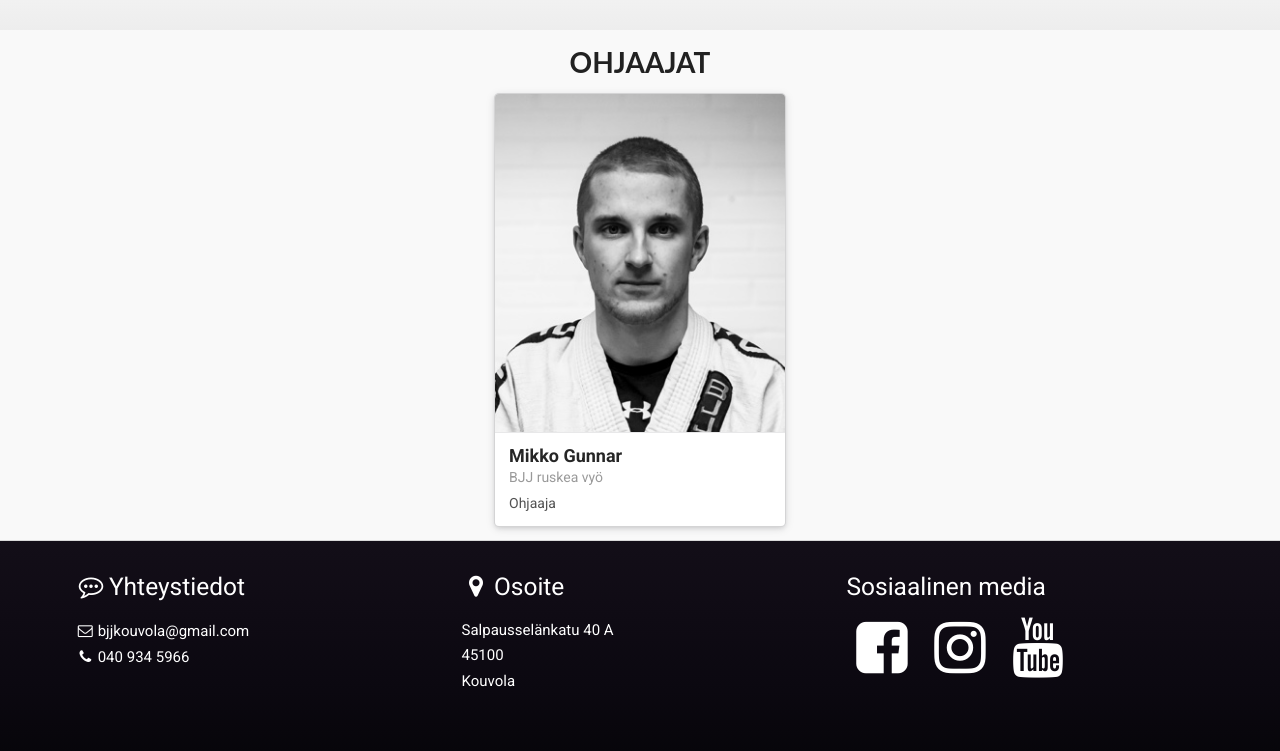
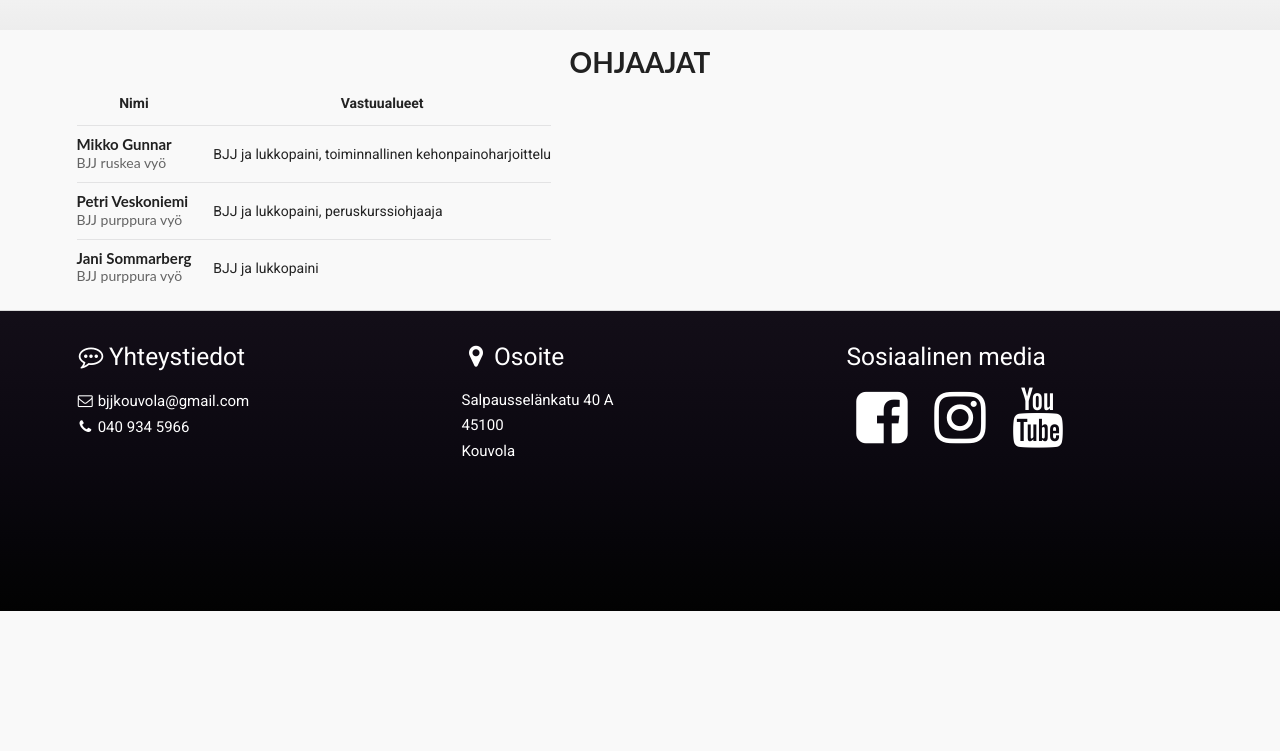
Before and after one commit to iispe/bjjkouvola, a plain HTML site: page index.html in a window 1280 px wide. Shown: the part 3139-3890 px from the top of the page. After the commit the page ends 3750 px from the top, so only its background shows below. Drawn offline with nearby package versions, Linux system fonts and the light colour scheme.

Commit message:
change ohjaajat list

```diff
--- a/index.html
+++ b/index.html
@@ -293,22 +293,47 @@
             <h1 id="ohjaajat" class="ui center aligned icon header">
                 OHJAAJAT
             </h1>
-            <div class="ui cards">
-                <div class="ui raised centered card">
-                    <div class="image">
-                        <img src="images/avatars/mikko.jpg">
-                    </div>
-                    <div class="content">
-                        <div class="header">Mikko Gunnar</div>
-                        <div class="meta">
-                            <a>BJJ ruskea vyö</a>
-                        </div>
-                        <div class="description">
-                            Ohjaaja
-                        </div>
-                    </div>
-                </div>
-            </div>
+            <table class="ui center very basic collapsing  table">
+                <thead>
+                    <th class="center aligned">
+                        Nimi
+                    </th>
+                    <th class="center aligned">Vastuualueet</th>
+                </thead>
+                <tbody>
+                    <tr>
+                        <td>
+                        <h4 class="ui image header">
+                            <div class="content">Mikko Gunnar
+                        <div class="sub header">BJJ ruskea vyö</div></div></td>
+
+                        </h4>
+                        <td>BJJ ja lukkopaini, toiminnallinen kehonpainoharjoittelu</td>
+                    </tr>
+                    <tr>
+                        <td>
+                        <h4 class="ui image header">
+                            <div class="content">Petri Veskoniemi
+                                <div class="sub header">BJJ purppura vyö</div>
+                            </div>
+                            </td>
+
+                        </h4>
+                        <td>BJJ ja lukkopaini, peruskurssiohjaaja</td>
+                    </tr>
+                    <tr>
+                        <td>
+                        <h4 class="ui image header">
+                            <div class="content">Jani Sommarberg
+                                <div class="sub header">BJJ purppura vyö</div>
+                            </div>
+                            </td>
+
+                        </h4>
+                        <td>BJJ ja lukkopaini</td>
+                    </tr>
+                </tbody>
+            </table>
         </div>
     </div>
     <!-- footer -->
```
